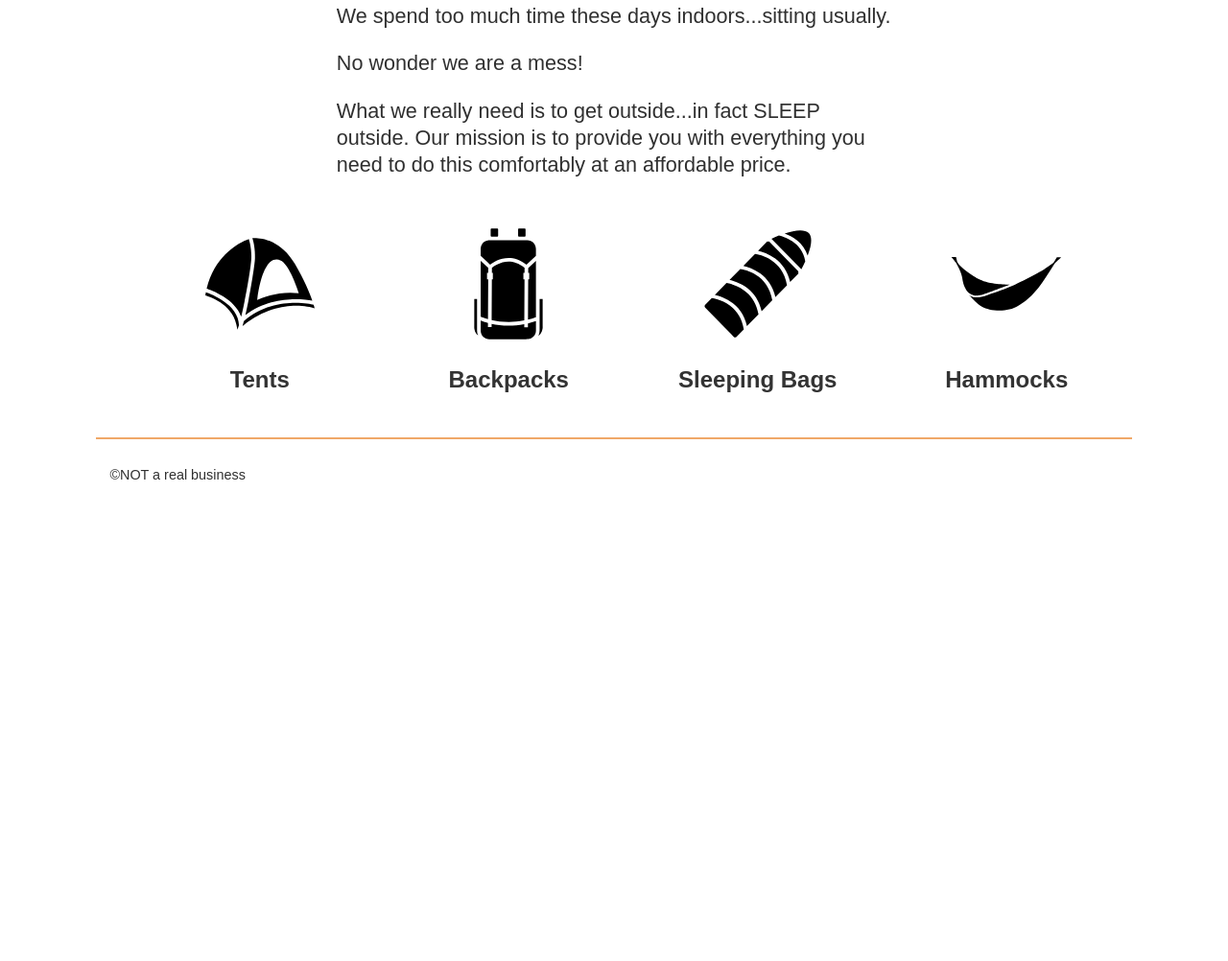
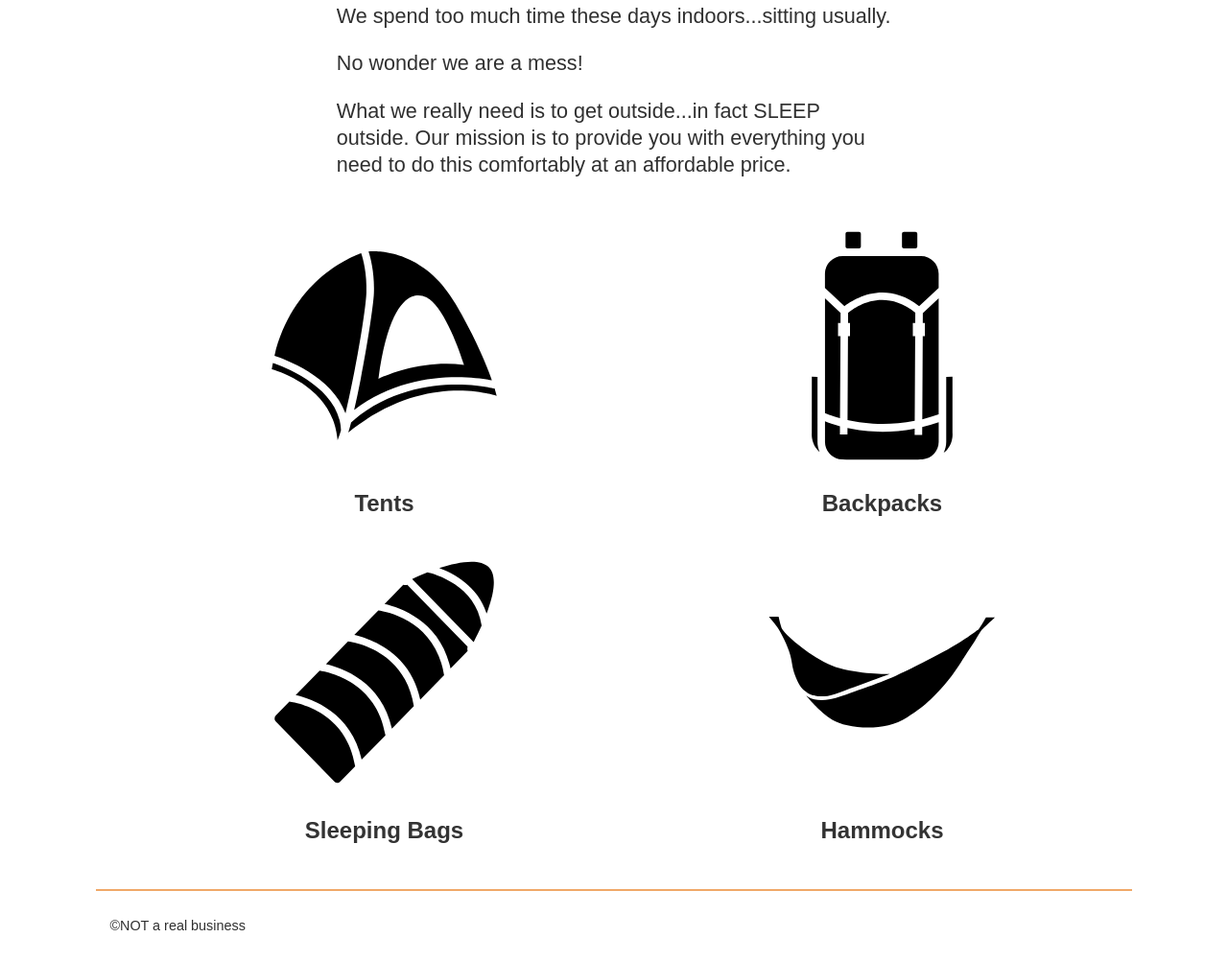
Before and after one commit to giuseppebrandi-byui/sleepoutsideTeam8, a website built with Vite: page src/index.html in a window 1280 px wide. Shown: the part 580-1582 px from the top of the page at 96% size. Before the commit the page ends 1112 px from the top, so only its background shows below. Built offline with nearby package versions, Linux system fonts and the light colour scheme.

Commit message:
Edited product-grid class

```diff
--- a/src/css/style.css
+++ b/src/css/style.css
@@ -290,13 +290,13 @@ footer {
 
 @media screen and (min-width: 768px) {
   .product-grid {
-    grid-template-columns: repeat(2, 1fr);
+    grid-template-columns: repeat(4, 1fr);
   }
 }
 
 .product-grid {
   display: grid;
-  grid-template-columns: repeat(4, 1fr);
+  grid-template-columns: repeat(2, 1fr);
   gap: 1rem;
   list-style: none;
   text-align: center;
```
